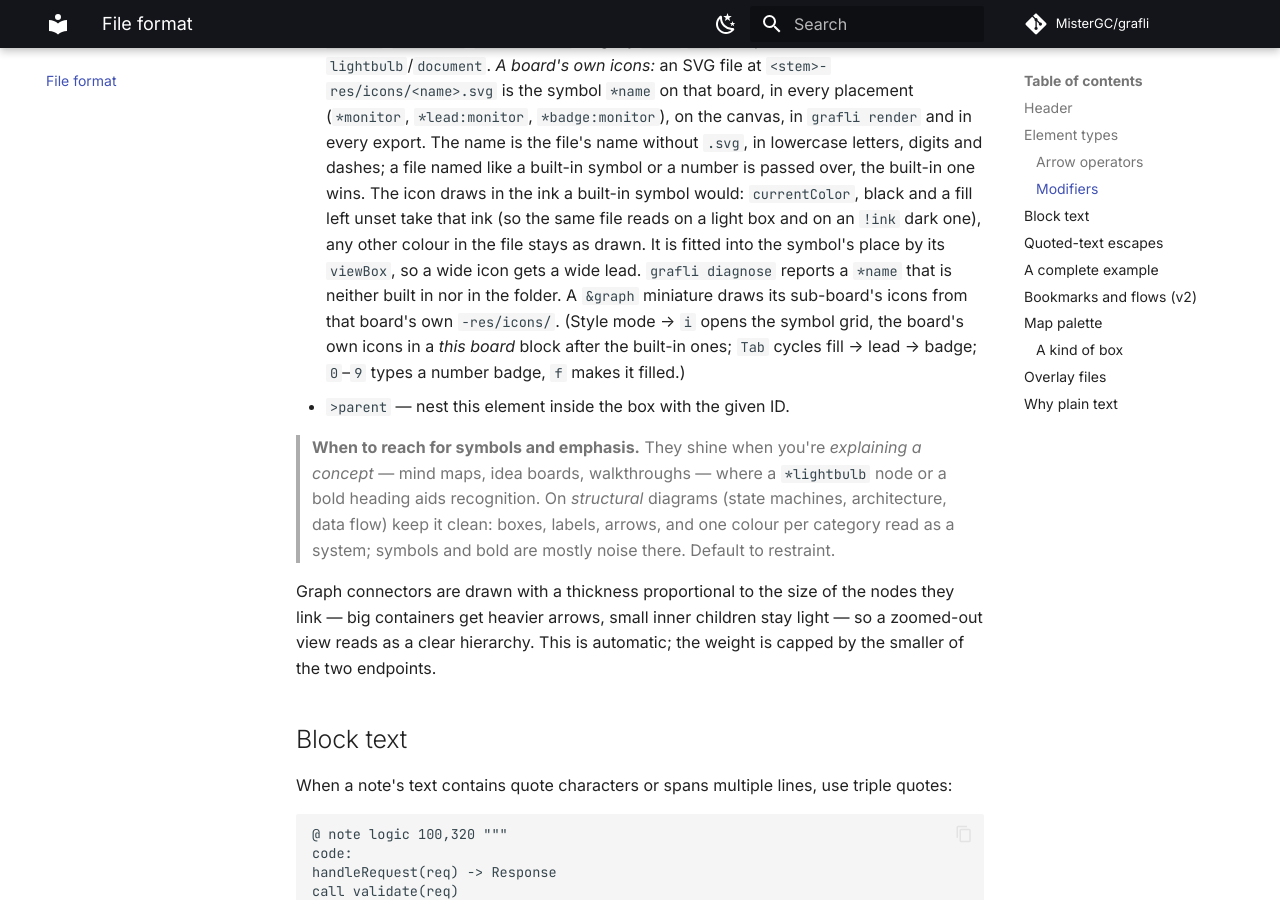
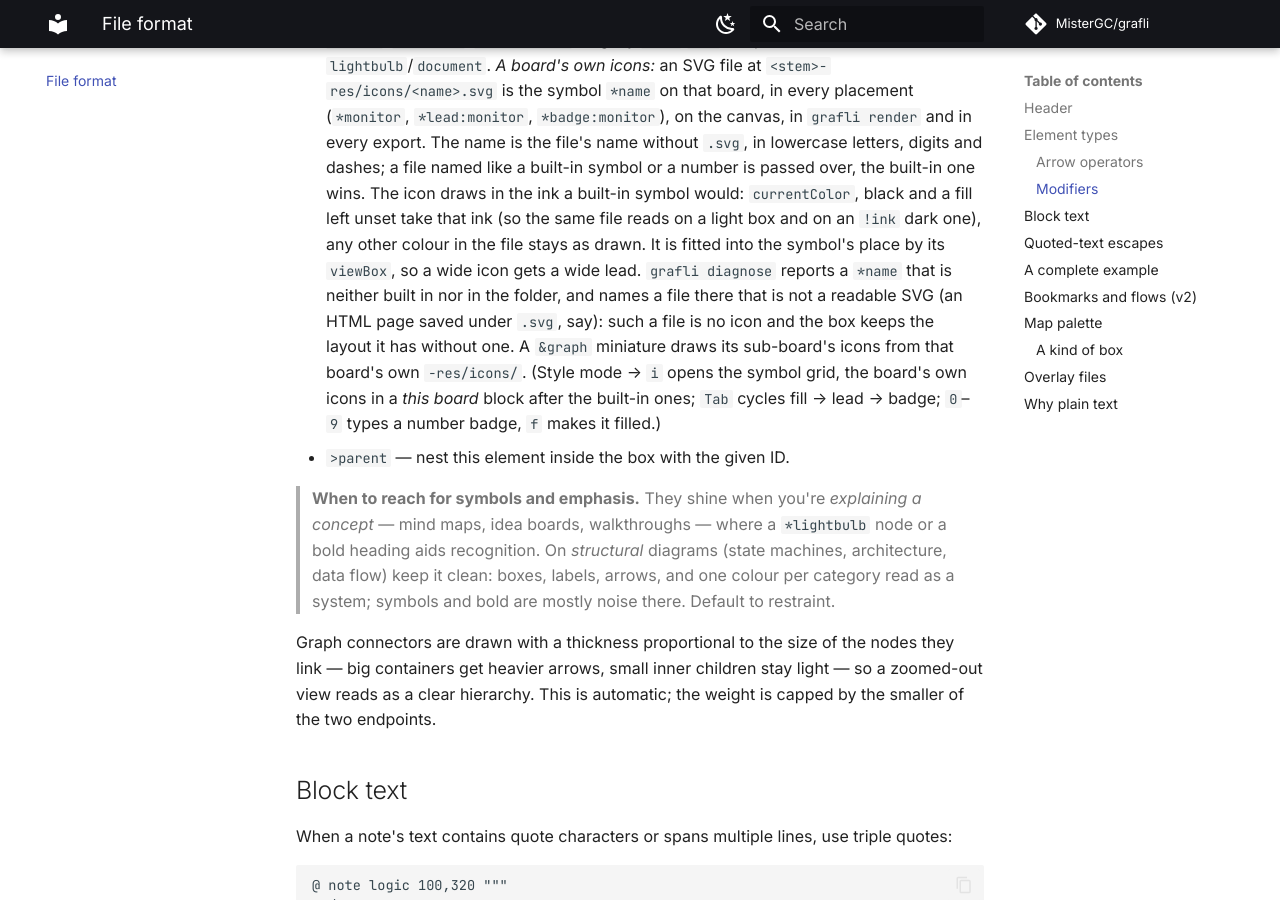
Before and after one commit to MisterGC/grafli, an MkDocs documentation site: the page built from docs/format.md, in a window 1280 px wide and 900 px high, scrolled down 5562 px. Built offline with MkDocs 1.6.1 and Material for MkDocs 9.7.7, drawn with Linux system fonts in a browser that asks for light colours; comment, search, counter and statistics services are not loaded.

Commit message:
Say in the format docs what diagnose does with an unreadable icon file

```diff
--- a/docs/format.md
+++ b/docs/format.md
@@ -248,7 +248,9 @@ in `grafli render`. A pair carrying a single arrow is drawn exactly as before.
   one), any other colour in the file stays as drawn. It is fitted into the
   symbol's place by its `viewBox`, so a wide icon gets a wide lead.
   `grafli diagnose` reports a `*name` that is neither built in nor in the
-  folder. A `&graph` miniature draws its sub-board's icons from that
+  folder, and names a file there that is not a readable SVG (an HTML page
+  saved under `.svg`, say): such a file is no icon and the box keeps the
+  layout it has without one. A `&graph` miniature draws its sub-board's icons from that
   board's own `-res/icons/`.
   (Style mode → `i` opens the symbol grid, the board's own icons in a
   *this board* block after the built-in ones; `Tab` cycles fill → lead →
```
